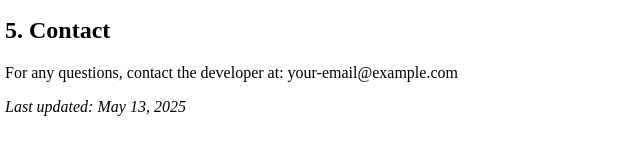
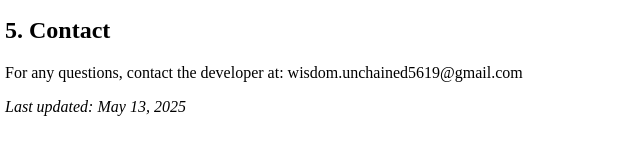
Before and after one commit to nadavmb/privacy-policy, a plain HTML site: page privacy-policy.html in a window 1280 px wide. Shown: the part 458-612 px from the top of the page, 3-643 px from the left. Drawn offline with Linux system fonts and the light colour scheme.

Commit message:
Update privacy-policy.html

```diff
--- a/privacy-policy.html
+++ b/privacy-policy.html
@@ -16,7 +16,7 @@
   <h2>4. Security</h2>
   <p>The app uses secure OAuth tokens provided by Pinterest. These tokens are stored locally and securely on the developer’s personal device or server and are not accessible to others.</p>
   <h2>5. Contact</h2>
-  <p>For any questions, contact the developer at: your-email@example.com</p>
+  <p>For any questions, contact the developer at: wisdom.unchained5619@gmail.com</p>
   <p><em>Last updated: May 13, 2025</em></p>
 </body>
 </html>
```
